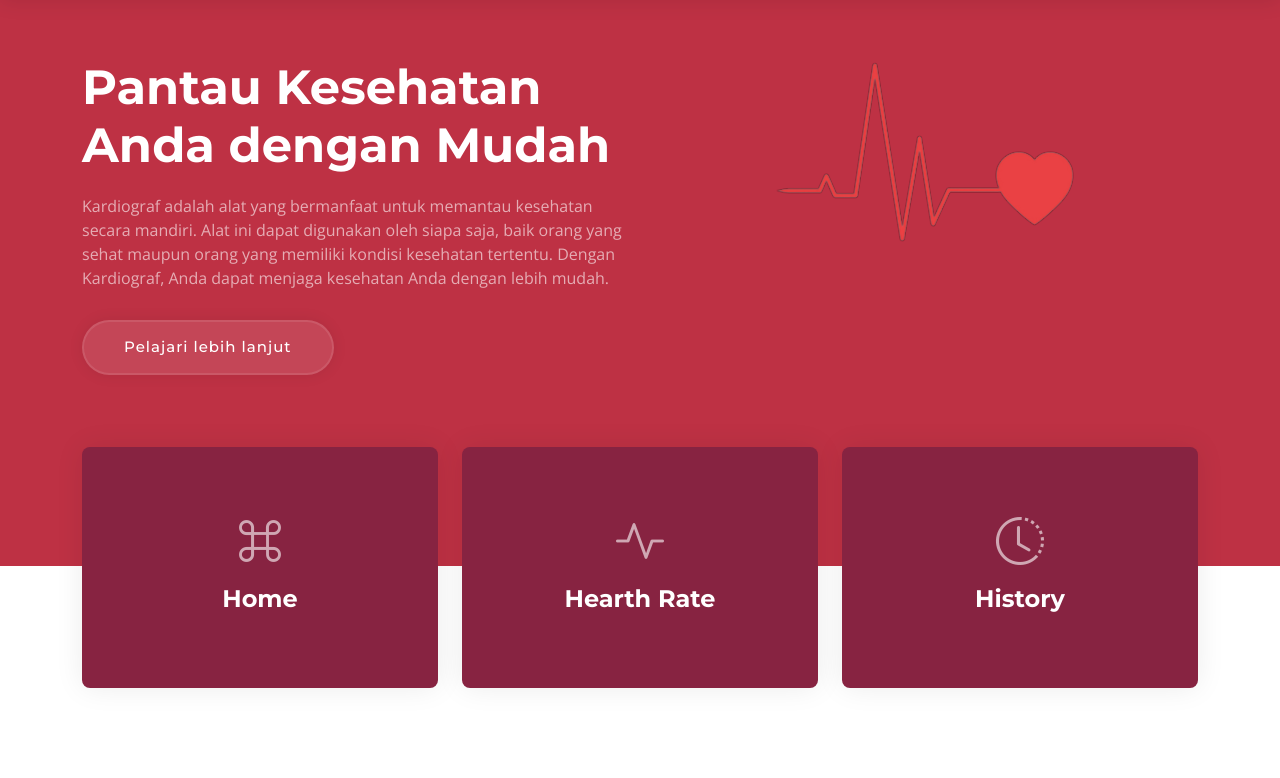
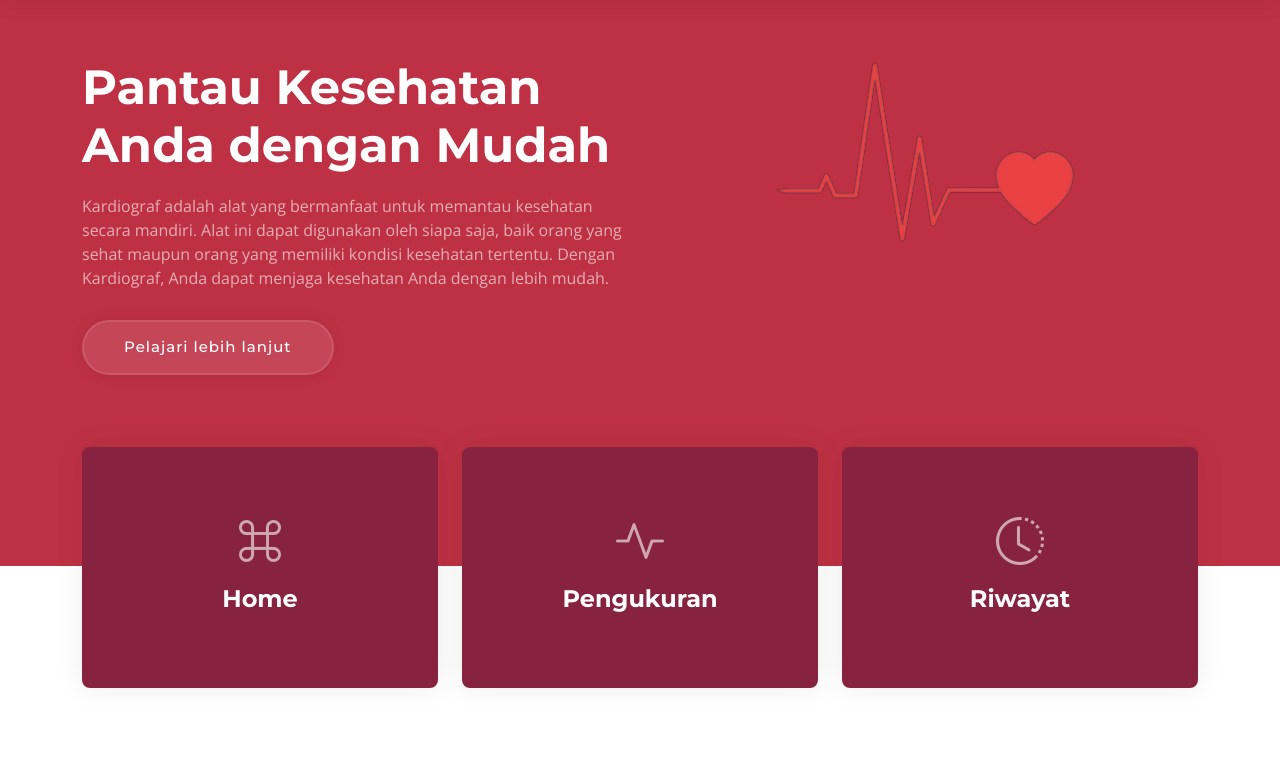
Before and after one commit to Irfan-Taufiqurrahman/Kardiograf, a Django app: page / in a window 1280 px wide. Shown: the part 71-849 px from the top of the page. Run offline with Django 4.2, Linux system fonts and the light colour scheme; the visitor is signed in with stand-in values (Sample User, id 1); some libraries are stand-ins or nearby versions.

Commit message:
change to indonesisch

```diff
--- a/templates/kardiograf/index.html
+++ b/templates/kardiograf/index.html
@@ -58,7 +58,7 @@
               <div class="icon"><i class="bi bi-activity"></i></div>
               <h4 class="title">
                 {% if user.is_authenticated %}
-                <a href="/kardiograf" class="stretched-link">Hearth Rate</a>
+                <a href="/kardiograf" class="stretched-link">Pengukuran</a>
                 {%else%}
                 <a href="" class="stretched-link">Control</a>
                 {% endif %}
@@ -71,7 +71,7 @@
               <div class="icon"><i class="bi bi-clock-history"></i></div>
               <h4 class="title">
                 {% if user.is_authenticated %}
-                <a href="/rekam-medik" class="stretched-link">History</a>
+                <a href="/rekam-medik" class="stretched-link">Riwayat</a>
                 {%else%}
                 <a href="" class="stretched-link">Healty</a>
                 {% endif %}
--- a/templates/kardiograf/rekamMedik.html
+++ b/templates/kardiograf/rekamMedik.html
@@ -59,7 +59,7 @@
               <div class="icon"><i class="bi bi-activity"></i></div>
               <h4 class="title">
                 {% if user.is_authenticated %}
-                <a href="/kardiograf" class="stretched-link">Hearth Rate</a>
+                <a href="/kardiograf" class="stretched-link">Pengukuran</a>
                 {%else%}
                 <a href="" class="stretched-link">Control</a>
                 {% endif %}
@@ -72,7 +72,7 @@
               <div class="icon"><i class="bi bi-clock-history"></i></div>
               <h4 class="title">
                 {% if user.is_authenticated %}
-                <a href="/rekam-medik" class="stretched-link">History</a>
+                <a href="/rekam-medik" class="stretched-link">Riwayat</a>
                 {%else%}
                 <a href="" class="stretched-link">Healty</a>
                 {% endif %}
```
Also changed, not shown: templates/kardiograf/berthCount.html (+8 -2 lines).
